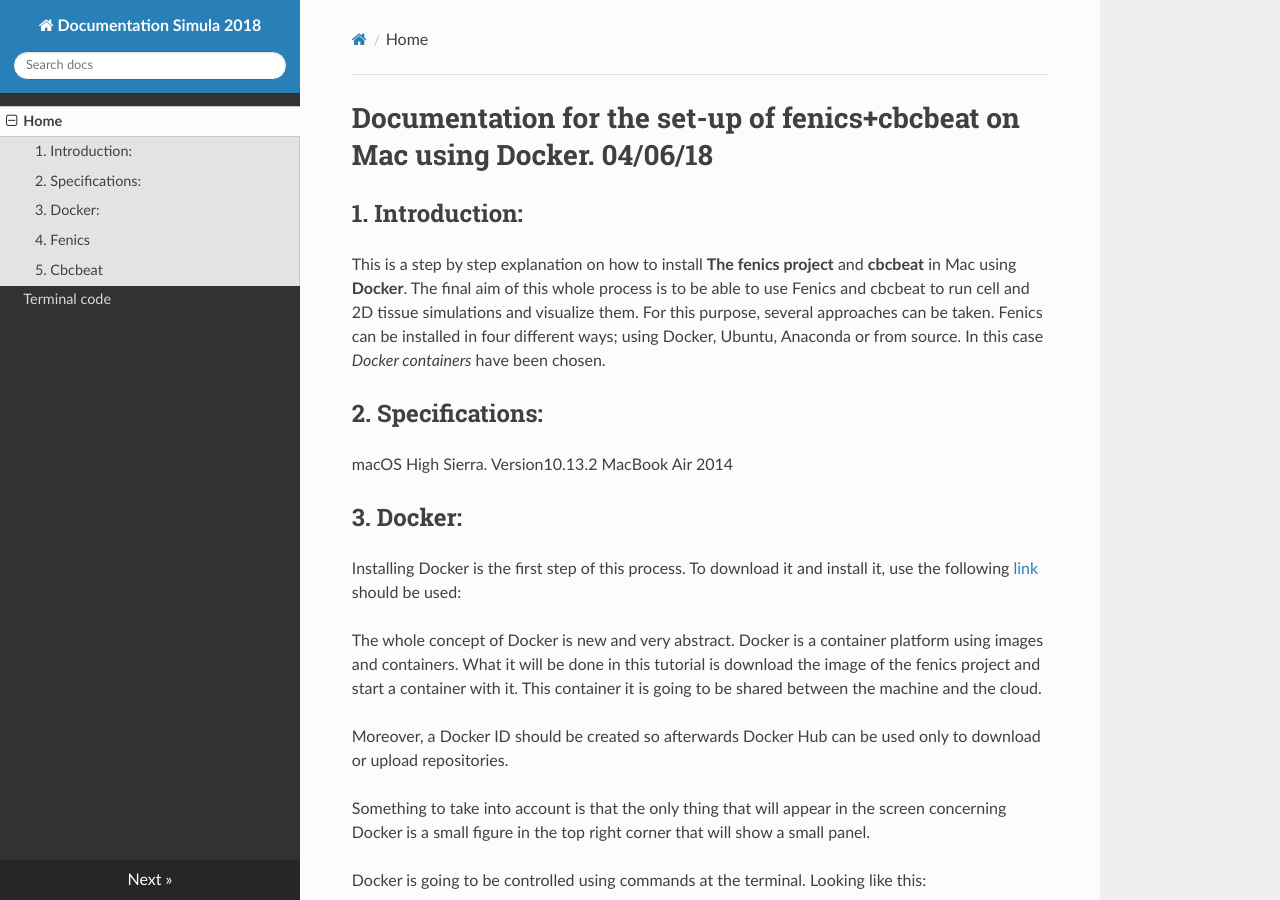
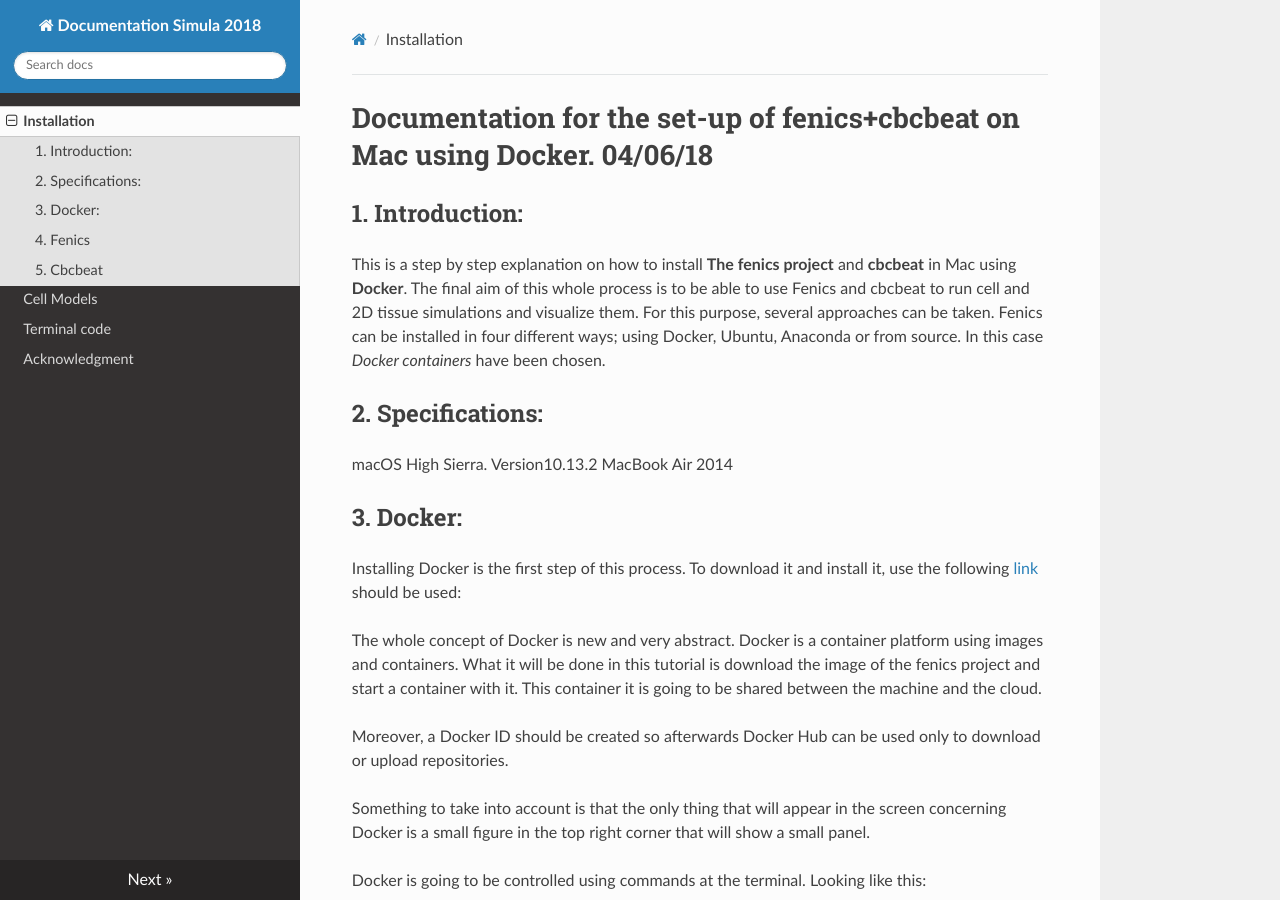
Before and after one commit to ErikaKvalem/Documentation-2018-MkDocs, an MkDocs documentation site: the page built from docs/index.md, in a window 1280 px wide and 900 px high. Built offline with MkDocs 1.6.1, drawn with Linux system fonts in a browser that asks for light colours; nearby versions of some CDN libraries; old or Windows-style settings are respelled for this version of MkDocs.

Commit message:
Update mkdocs.yml

```diff
--- a/mkdocs.yml
+++ b/mkdocs.yml
@@ -1,6 +1,8 @@
 site_name: Documentation Simula 2018
 pages:
-     - Home: index.md
+     - Installation: index.md
+     - Cell Models: cellm.md
      - Terminal code: tcode.md
+     - Acknowledgment: Acknow.md
 
 theme: readthedocs
```
